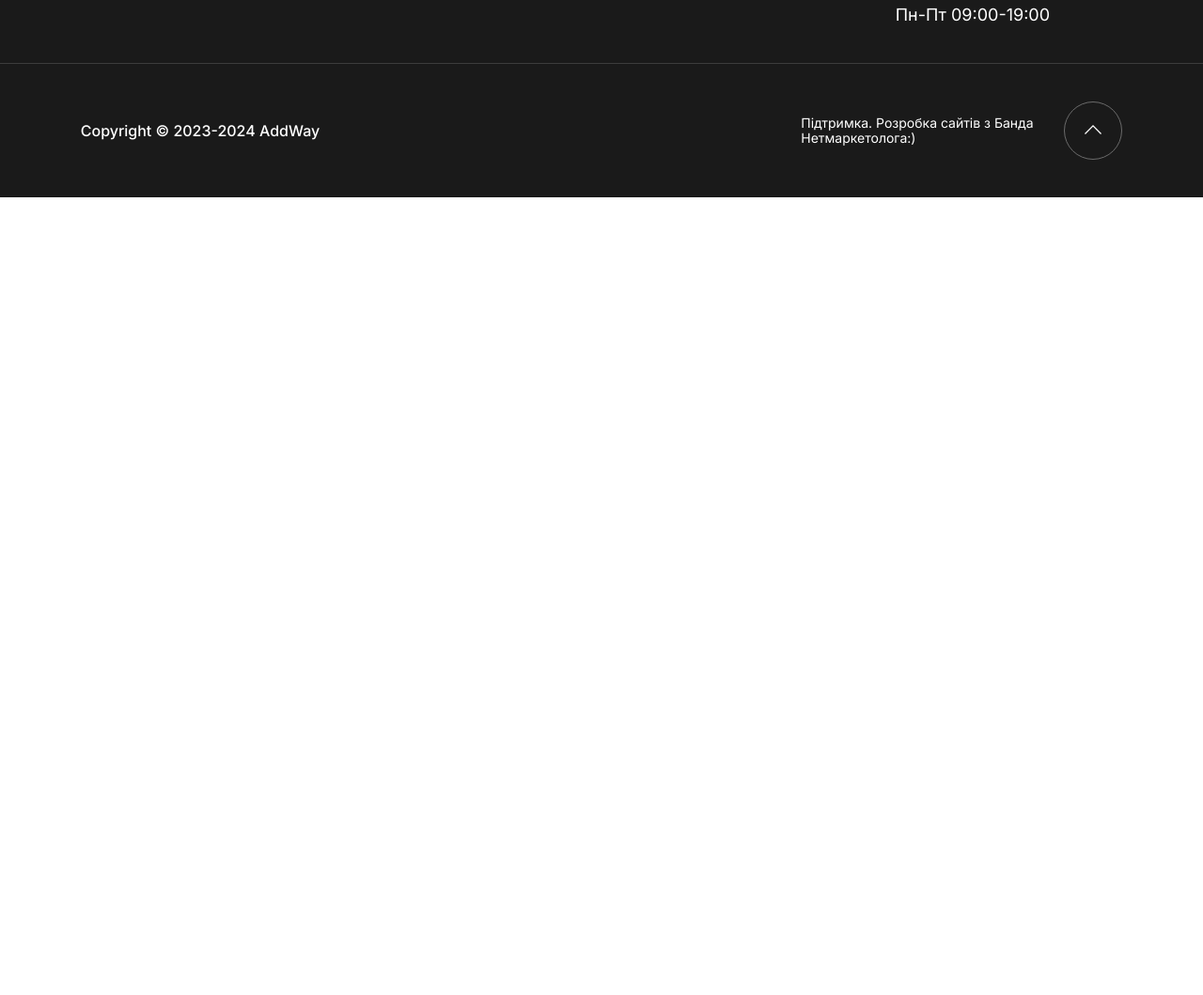
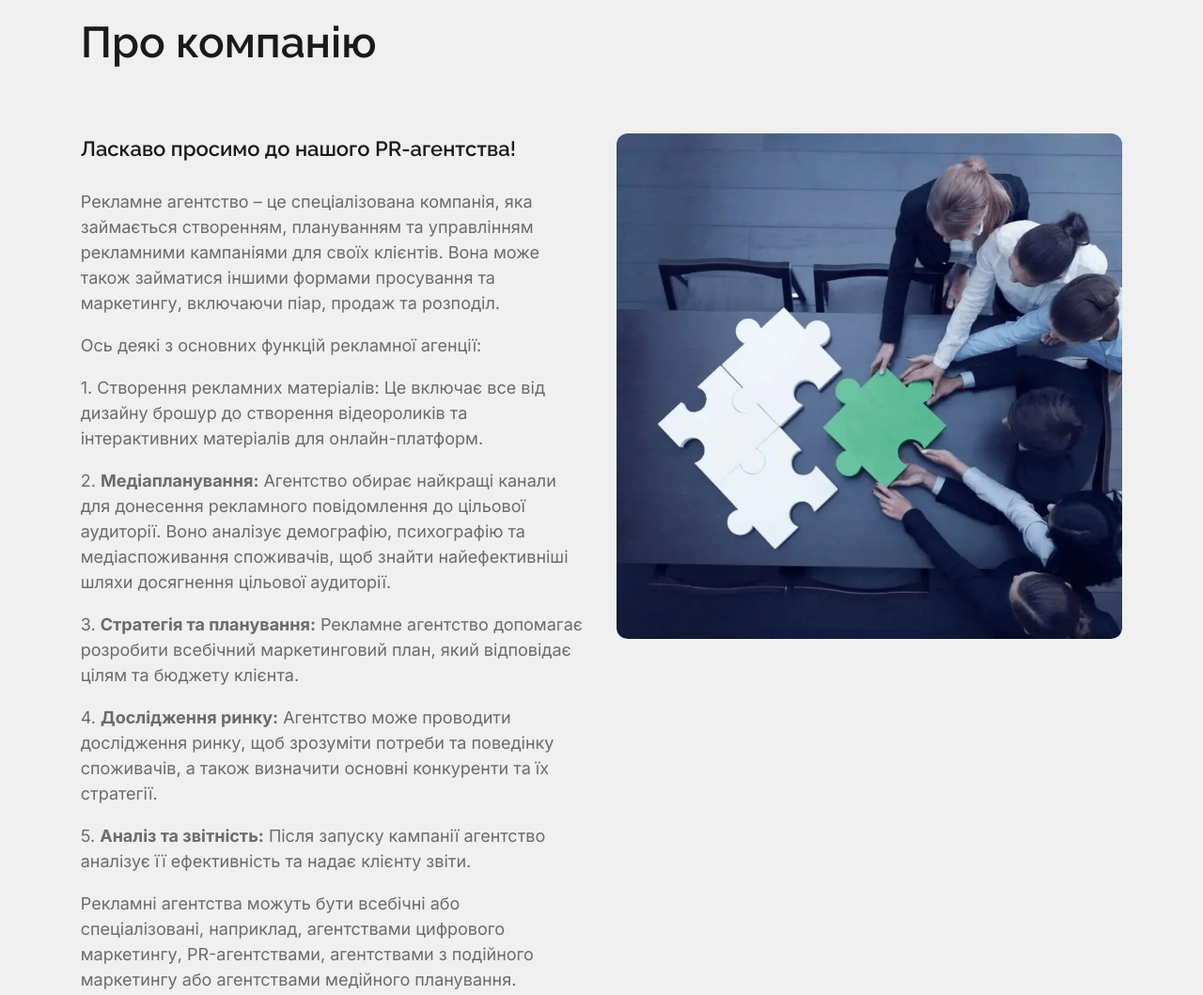
Before and after one commit to netmarketolog/new-addway, a website built with Parcel: page src/about-us.html in a window 1280 px wide. Shown: the part 339-1398 px from the top of the page at 94% size. Before the commit the page ends 800 px from the top, so only its background shows below. Built offline with nearby package versions, Linux system fonts and the light colour scheme.

Commit message:
finised about-us section

```diff
--- a/src/about-us.html
+++ b/src/about-us.html
@@ -10,16 +10,18 @@
       rel="stylesheet"
     />
 
-    <title>about us</title>
+    <title>Про компанію</title>
     <link rel="stylesheet" href="./sass/index.scss" />
     <script type="module" src="./index.js"></script>
   </head>
   <body>
     <include src="./partials/header.html"></include>
-    <main>
-      <include src="./partials/breadcrumbs.html"></include>
-      <include src="./partials/about.html"></include>
-      <include src="./partials/choose.html"></include>
+    <main class="section">
+      <div class="container section">
+        <include src="./partials/breadcrumbs.html"></include>
+        <include src="./partials/about.html"></include>
+        <include src="./partials/choose.html"></include>
+      </div>
     </main>
 
     <include src="./partials/footer.html"></include>
--- a/src/partials/about.html
+++ b/src/partials/about.html
@@ -0,0 +1,57 @@
+<section class="about-us">
+  <h2 class="about-us__title">Про компанію</h2>
+  <div class="about-us__content">
+    <div class="about-us__image-box">
+      <img
+        class="about-us__image"
+        src="./images/about-us.webp"
+        alt="Про компанію"
+      />
+    </div>
+    <div class="about-us__content-box">
+      <h3 class="about-us__content-title">
+        Ласкаво просимо до нашого PR-агентства!
+      </h3>
+      <span class="about-us__text">
+        <p class="paragraph">
+          Рекламне агентство – це спеціалізована компанія, яка займається
+          створенням, плануванням та управлінням рекламними кампаніями для своїх
+          клієнтів. Вона може також займатися іншими формами просування та
+          маркетингу, включаючи піар, продаж та розподіл.
+        </p>
+
+        <p class="paragraph">Ось деякі з основних функцій рекламної агенції:</p>
+        <p class="paragraph">
+          1. Створення рекламних матеріалів: Це включає все від дизайну брошур
+          до створення відеороликів та інтерактивних матеріалів для
+          онлайн-платформ.
+        </p>
+        <p class="paragraph">
+          2. <strong>Медіапланування:</strong> Агентство обирає найкращі канали
+          для донесення рекламного повідомлення до цільової аудиторії. Воно
+          аналізує демографію, психографію та медіаспоживання споживачів, щоб
+          знайти найефективніші шляхи досягнення цільової аудиторії.
+        </p>
+        <p class="paragraph">
+          3. <strong>Стратегія та планування:</strong> Рекламне агентство
+          допомагає розробити всебічний маркетинговий план, який відповідає
+          цілям та бюджету клієнта.
+        </p>
+        <p class="paragraph">
+          4. <strong>Дослідження ринку:</strong> Агентство може проводити
+          дослідження ринку, щоб зрозуміти потреби та поведінку споживачів, а
+          також визначити основні конкуренти та їх стратегії.
+        </p>
+        <p class="paragraph">
+          5. <strong>Аналіз та звітність:</strong> Після запуску кампанії
+          агентство аналізує її ефективність та надає клієнту звіти.
+        </p>
+        <p class="paragraph">
+          Рекламні агентства можуть бути всебічні або спеціалізовані, наприклад,
+          агентствами цифрового маркетингу, PR-агентствами, агентствами з
+          подійного маркетингу або агентствами медійного планування.
+        </p>
+      </span>
+    </div>
+  </div>
+</section>
--- a/src/partials/header.html
+++ b/src/partials/header.html
@@ -36,7 +36,7 @@
           <li class="site-nav__item">
             <a href="./" title="Home" class="site-nav__link">Головнa</a>
           </li>
-          <li class="site-nav__item>
+          <li class="site-nav__item">
             <a href="./about-us" title="Home" class="site-nav__link"
               >Про компанію</a
             >
--- /dev/null
+++ b/src/sass/_about-us.scss
@@ -0,0 +1,103 @@
+.about-us {
+  color: var(--second-title-color);
+  font-size: 16px;
+  line-height: 1.5;
+
+  @media screen and (min-width: $mobile) {
+    font-size: 17px;
+  }
+
+  @media screen and (min-width: $tablet) {
+    font-size: 18px;
+  }
+
+  &__title {
+    font-family: Raleway, sans-serif;
+    margin: 20px 0 5px;
+    font-size: 27px;
+    font-weight: 600;
+    color: var(--second-main-text-color);
+
+    @media screen and (min-width: $mobile) {
+      margin: 20px 0 10px;
+      font-size: 30px;
+    }
+
+    @media screen and (min-width: $tablet) {
+      margin: 30px 0 20px;
+      font-size: 40px;
+    }
+
+    @media screen and (min-width: $desktop) {
+      margin: 40px 0 30px;
+      font-size: 3.6vw;
+    }
+  }
+
+  &__content {
+    padding: 24px 0;
+    margin-bottom: 24px;
+
+    @media screen and (min-width: $tablet) {
+      padding: 32px 0;
+      display: flex;
+      flex-direction: row-reverse;
+      justify-content: space-between;
+      flex-wrap: wrap;
+    }
+  }
+
+  &__image-box {
+    margin-bottom: 17px;
+
+    @media screen and (min-width: $tablet) {
+      width: calc(50% - 12px);
+    }
+    @media screen and (min-width: $desktop) {
+      width: calc(50% - 16px);
+    }
+  }
+
+  &__content-box {
+    @media screen and (min-width: $tablet) {
+      width: calc(50% - 12px);
+    }
+    @media screen and (min-width: $desktop) {
+      width: calc(50% - 16px);
+    }
+  }
+
+  &__content-title {
+    font-size: 20px;
+    font-family: Raleway, sans-serif;
+    margin-bottom: 16px;
+    font-weight: 600;
+    line-height: 1.5;
+    color: var(--second-main-text-color);
+
+    @media screen and (min-width: $mobile) {
+      font-size: 22px;
+    }
+
+    @media screen and (min-width: $desktop) {
+      margin-bottom: 26px;
+    }
+  }
+
+  &__image {
+    border-radius: 12px;
+    overflow: hidden;
+  }
+}
+
+.paragraph {
+  margin-bottom: 16px;
+
+  @media screen and (min-width: $mobile) {
+    margin-bottom: 17px;
+  }
+
+  @media screen and (min-width: $tablet) {
+    margin-bottom: 18px;
+  }
+}
--- a/src/sass/_footer.scss
+++ b/src/sass/_footer.scss
@@ -146,6 +146,7 @@
   border: 1px solid var(--second-title-color);
   border-radius: 50%;
   padding: 17px 17px 18px;
+  cursor: pointer;
 
   @media screen and (min-width: $desktop) {
     margin-top: 0;
--- a/src/sass/base/_base.scss
+++ b/src/sass/base/_base.scss
@@ -1,5 +1,5 @@
 body {
-  font-family: Raleway, Inter, sans-serif;
+  font-family: Inter, sans-serif;
 }
 
 p,
--- a/src/sass/base/_section.scss
+++ b/src/sass/base/_section.scss
@@ -1,6 +1,7 @@
 .section {
   padding-top: 30px;
   padding-bottom: 30px;
+  background-color: var(--background-pages);
 
   @media screen and (min-width: 768px) {
     padding-top: 40px;
--- a/src/sass/index.scss
+++ b/src/sass/index.scss
@@ -16,7 +16,7 @@
 @import './firstModal';
 
 @import './weWork';
-
+@import './about-us';
 
 @import './services-info';
 @import './services-page';
```
Also changed, not shown: src/images/about-us.webp (added).
